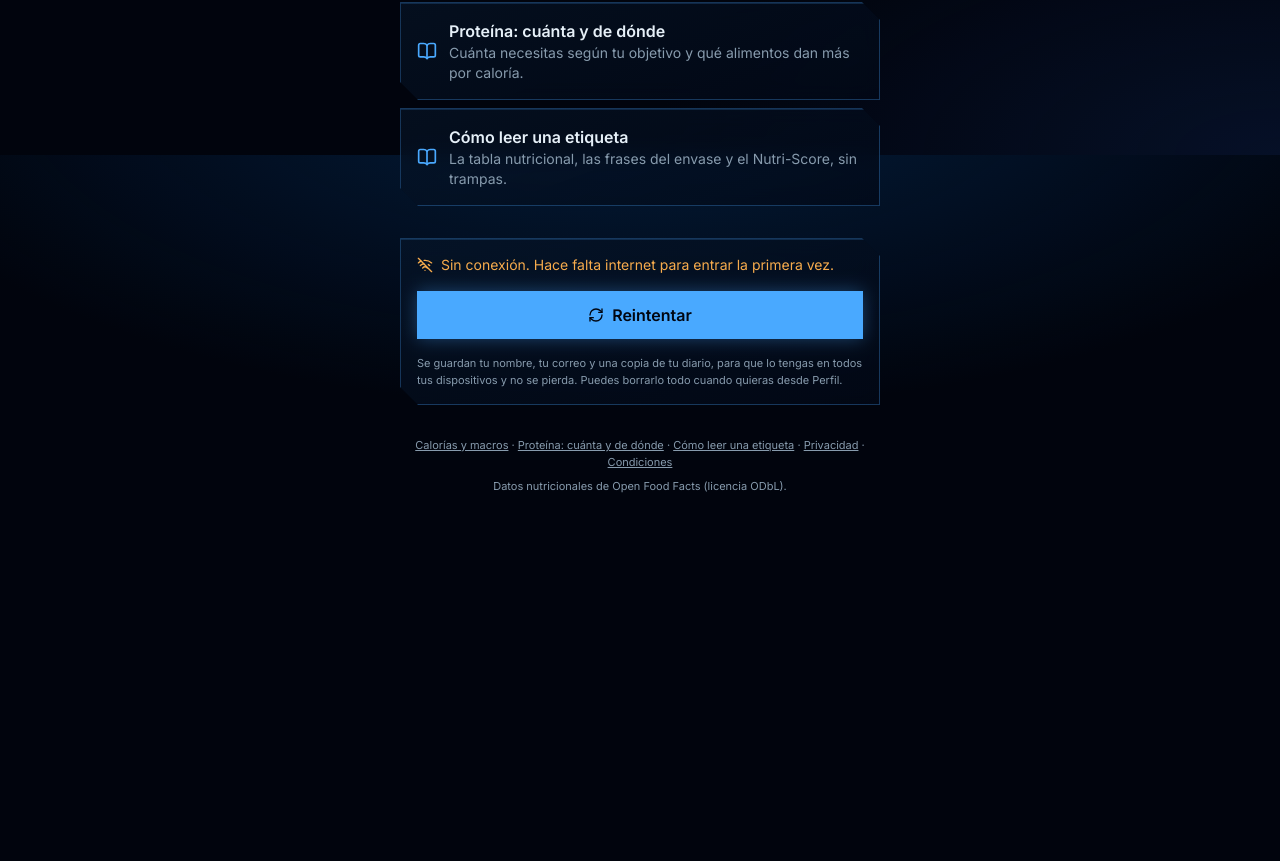
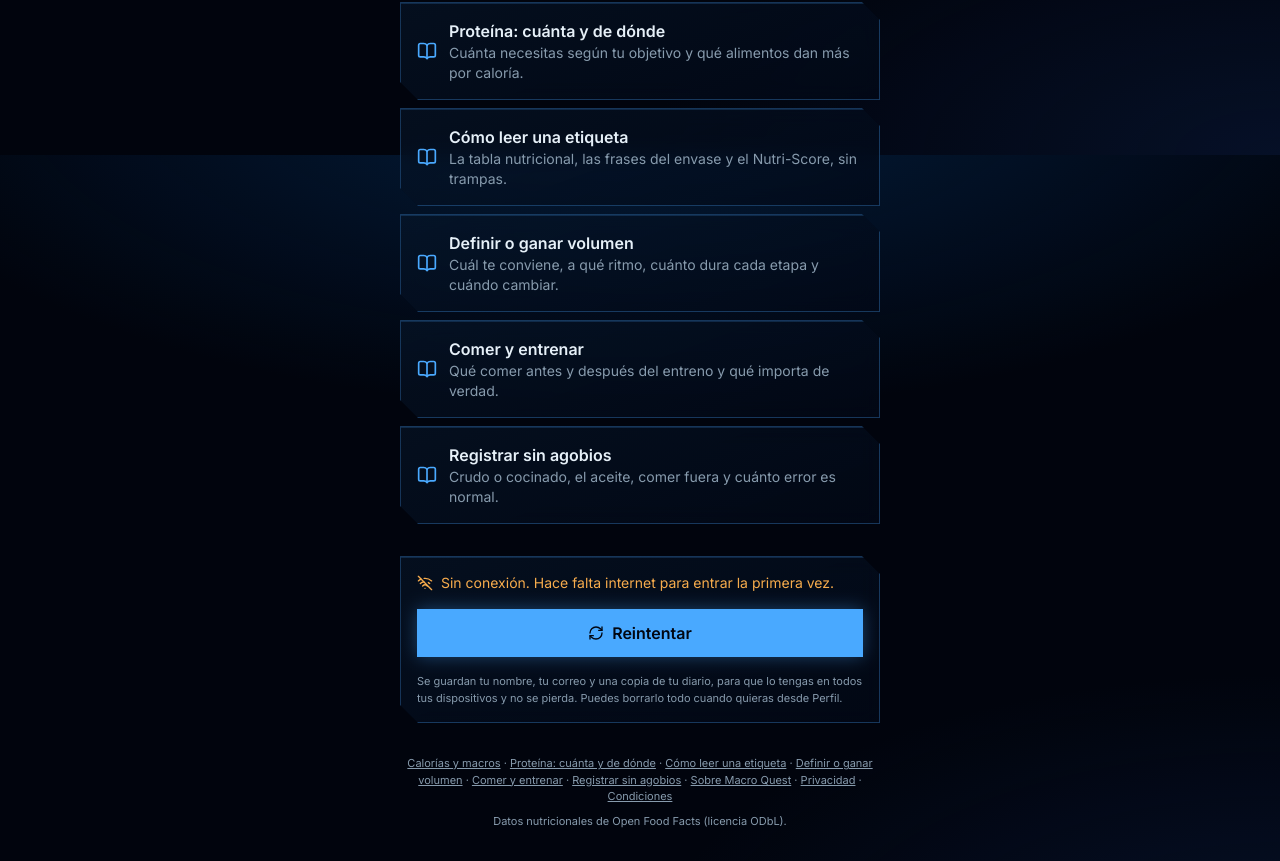
Before and after one commit to josnick93/macro-quest-app, a React (Vite) app: page /perfil in a window 1280 px wide. Shown: the part 1445-2306 px from the top of the page. Before the commit the page ends 1972 px from the top, so only its background shows below. Built offline with nearby package versions, Linux system fonts and the light colour scheme; no server answers.

Commit message:
Enlaza las guías nuevas y Sobre en el login, el sitemap y el service worker

```diff
--- a/src/pages/LoginPage.tsx
+++ b/src/pages/LoginPage.tsx
@@ -36,6 +36,9 @@ const GUIDES = [
   { href: "/guia", title: "Calorías y macros", text: "De dónde salen tu gasto, tu objetivo y el reparto de macros, con un ejemplo." },
   { href: "/proteina", title: "Proteína: cuánta y de dónde", text: "Cuánta necesitas según tu objetivo y qué alimentos dan más por caloría." },
   { href: "/etiquetas", title: "Cómo leer una etiqueta", text: "La tabla nutricional, las frases del envase y el Nutri-Score, sin trampas." },
+  { href: "/definir-o-volumen", title: "Definir o ganar volumen", text: "Cuál te conviene, a qué ritmo, cuánto dura cada etapa y cuándo cambiar." },
+  { href: "/comer-y-entrenar", title: "Comer y entrenar", text: "Qué comer antes y después del entreno y qué importa de verdad." },
+  { href: "/registrar", title: "Registrar sin agobios", text: "Crudo o cocinado, el aceite, comer fuera y cuánto error es normal." },
 ];
 
 const STEPS = [
@@ -148,6 +151,10 @@ export function LoginPage({ offline, onRetry }: { offline: boolean; onRetry: ()
             {" · "}
           </span>
         ))}
+        <a className="underline" href="/sobre">
+          Sobre Macro Quest
+        </a>
+        {" · "}
         <a className="underline" href="/privacidad">
           Privacidad
         </a>
--- a/src/sw.template.js
+++ b/src/sw.template.js
@@ -4,7 +4,7 @@ const FONTS = "mq-fonts";
 const FILES = "__FILES__";
 const SHELL = "/";
 // Páginas estáticas (legales y guía): siempre de la red, nunca la app.
-const LEGAL = ["/privacidad", "/condiciones", "/guia", "/proteina", "/etiquetas"];
+const LEGAL = ["/privacidad", "/condiciones", "/guia", "/proteina", "/etiquetas", "/definir-o-volumen", "/comer-y-entrenar", "/registrar", "/sobre"];
 // ignoreVary: el servidor puede responder con "Vary: Origin" y la petición de la página (crossorigin) no coincidiría.
 const MATCH = { cacheName: CACHE, ignoreVary: true };
 
```
Also changed, not shown: 2 other files (tests, documents, lock files or other folders).
